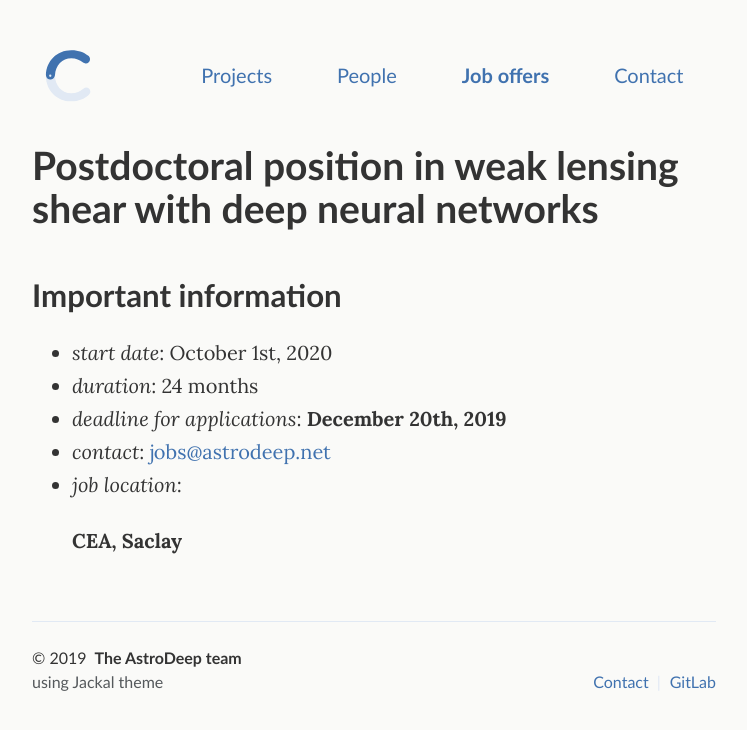
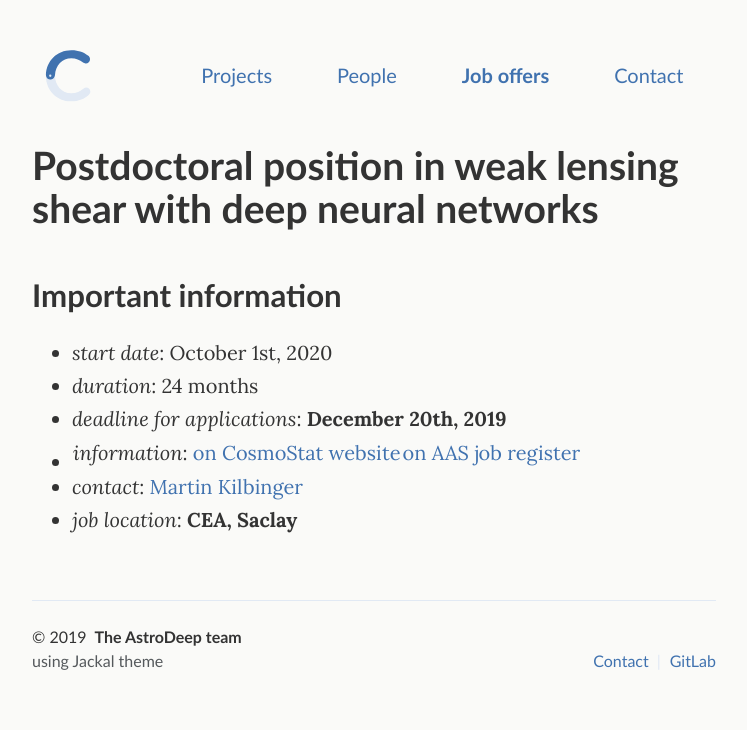
Before and after one commit to astrodeepnet/website, a Jekyll site: the page built from jobs/postdoc/postdoc-cea.md, in a window 1280 px wide. Shown: the top 730 px of the page, without its empty margins (266-1013 px from the left). Built offline with Jekyll 4.4.1, drawn with Linux system fonts in a browser that asks for light colours.

Commit message:
Update postdoc jobs

```diff
--- a/jobs/postdoc/postdoc-cea.md
+++ b/jobs/postdoc/postdoc-cea.md
@@ -10,7 +10,6 @@
 - _start date_: October 1st, 2020
 - _duration_: 24 months
 - _deadline for applications_: **December 20th, 2019**
-- _contact_: [jobs@astrodeep.net](mailto:jobs@astrodeep.net?subject=Postdoctoral position at APC)
-- _job location_:
-
-    **CEA, Saclay**
+- _information_: [on CosmoStat website](http://www.cosmostat.org/jobs/postdoc_learning_wl) | [on AAS job register](https://jobregister.aas.org/ad/db1f9fb0)
+- _contact_: [Martin Kilbinger](mailto:martin.kilbinger@cea.fr)
+- _job location_: **CEA, Saclay**
```
Also changed, not shown: jobs/postdoc/postdoc-apc.md (+1 -1 lines).
